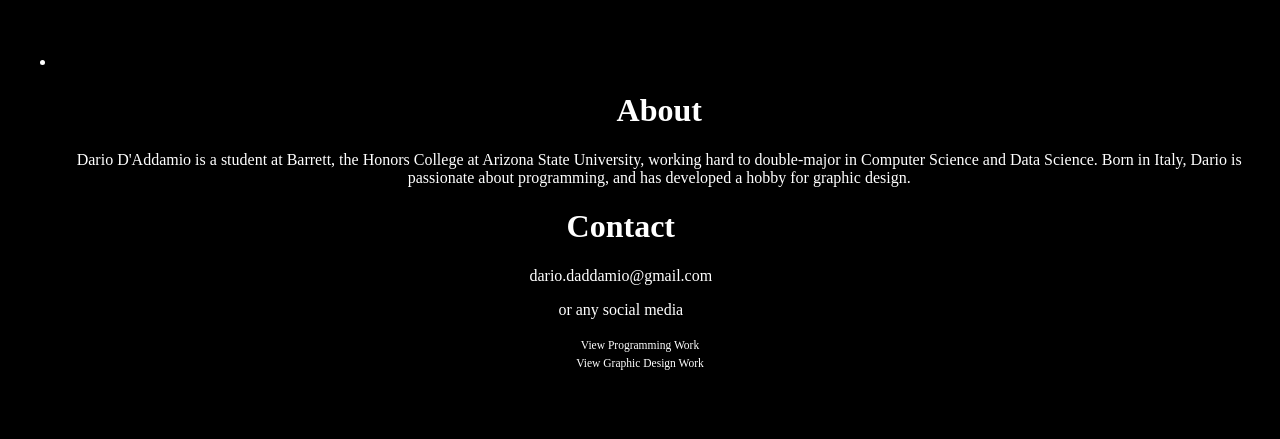
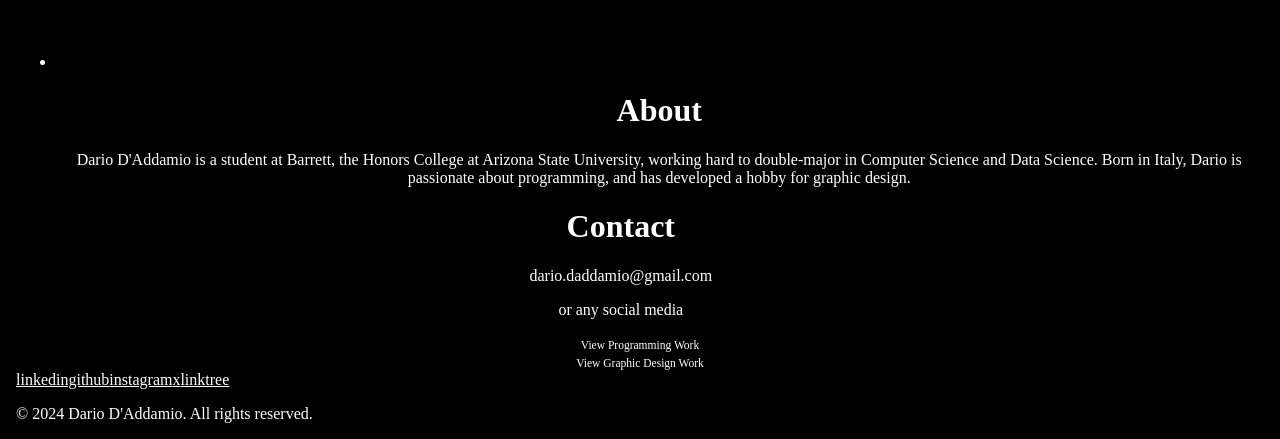
Before and after one commit to dariodaddamio/personal-website, an Angular app: page /about in a window 1280 px wide. Shown: the part 553-992 px from the top of the page. Before the commit the page ends 932 px from the top, so only its background shows below. Built offline with nearby package versions, Linux system fonts and the light colour scheme.

Commit message:
fxd position discrepancy btwn about & home pages

```diff
--- a/src/app/about/about.component.css
+++ b/src/app/about/about.component.css
@@ -1,7 +1,7 @@
 .text-grid {
     text-align: center;
 }
-a {
+.text-grid a {
     margin-top: 1vw;
     padding: 0 !important;
     font-size: .9vw !important;
--- a/src/app/about/about.component.html
+++ b/src/app/about/about.component.html
@@ -32,5 +32,19 @@
         <a (click)="navigateToProgramming()">View Programming Work</a><br>
         <a (click)="navigateToGD()">View Graphic Design Work</a>
     </div>
+    <nav class="navbar fixed-bottom bg-body-tertiary">
+        <div class="container-fluid">
+            <div class="bottom-bar fixed-bottom">
+                <a href="https://www.linkedin.com/in/dariodaddamio/" target="_blank">linkedin</a>
+                <a href="https://github.com/dariodaddamio" target="_blank">github</a>
+                <a href="https://www.instagram.com/dariogfx/" target="_blank">instagram</a>
+                <a href="https://x.com/dariodaddamio" target="_blank">x</a>
+                <a href="https://linktr.ee/dariodaddamio" target="_blank">linktree</a>
+            </div>
+            <div class="bottom-bar fixed-copyright">
+                <p>&copy; {{ getYear() }}&nbsp;Dario D'Addamio. All rights reserved.</p>
+            </div>
+        </div>
+      </nav>
 </body>
 </html>
--- a/src/app/app.component.css
+++ b/src/app/app.component.css
@@ -94,3 +94,21 @@ ul, ol {
     padding-right: 3vw;
     justify-self: end;
 }
+
+.fixed-bottom {
+    position: fixed;
+    bottom: 0;
+    left: 0;
+    right: 0;
+    bottom: 51px;
+ }
+
+ .fixed-copyright {
+    position: fixed;
+    bottom: 0;
+    left: 0;
+    right: 0;
+    margin: 0;
+    width: 100%;
+    max-width: 100%;
+ }
--- a/src/app/home-page/home-page.component.css
+++ b/src/app/home-page/home-page.component.css
@@ -8,17 +8,3 @@ html, body {
 body {
     overflow: hidden;
 }
-
-.fixed-bottom {
-   position: fixed;
-    bottom: 51px;
-
-}
-
-.fixed-copyright {
-    position: fixed;
-    bottom: 0;
-    margin: 0;
-    width: 100%;
-    max-width: 100%;
-}
```
